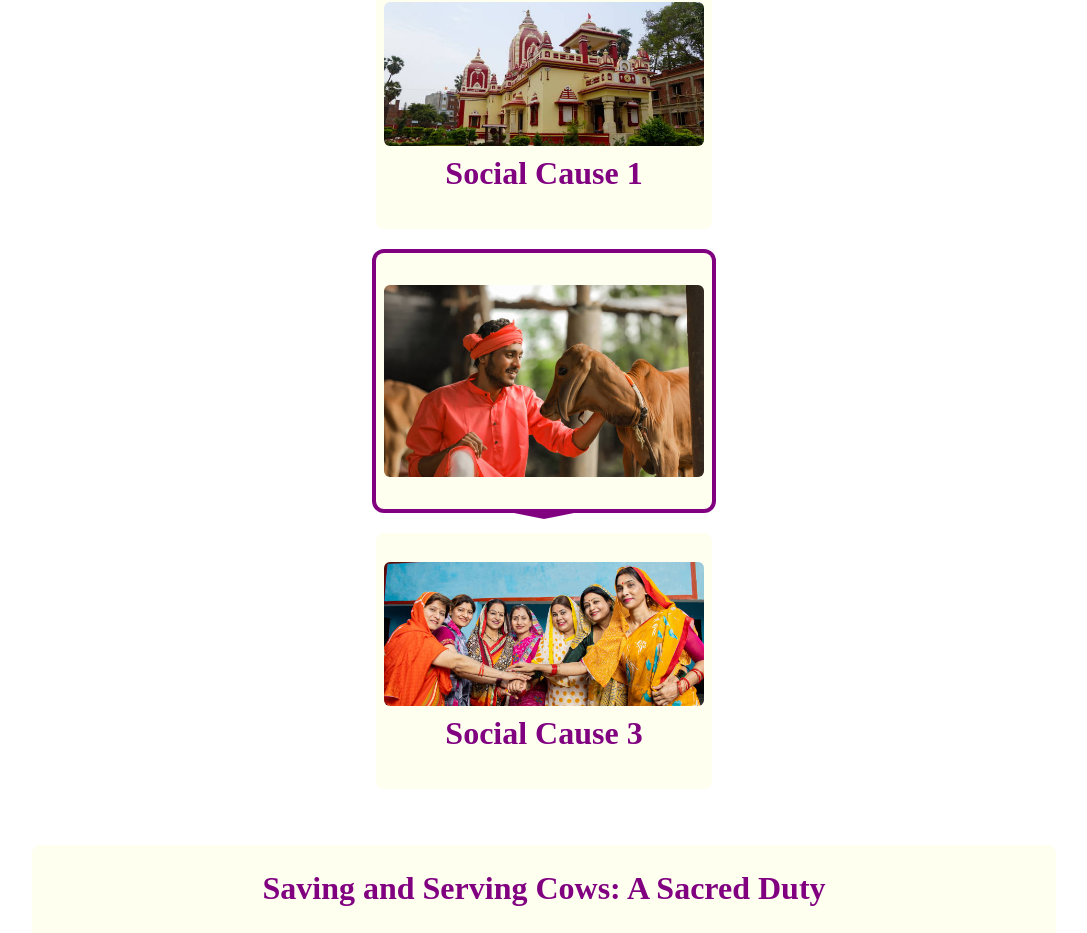
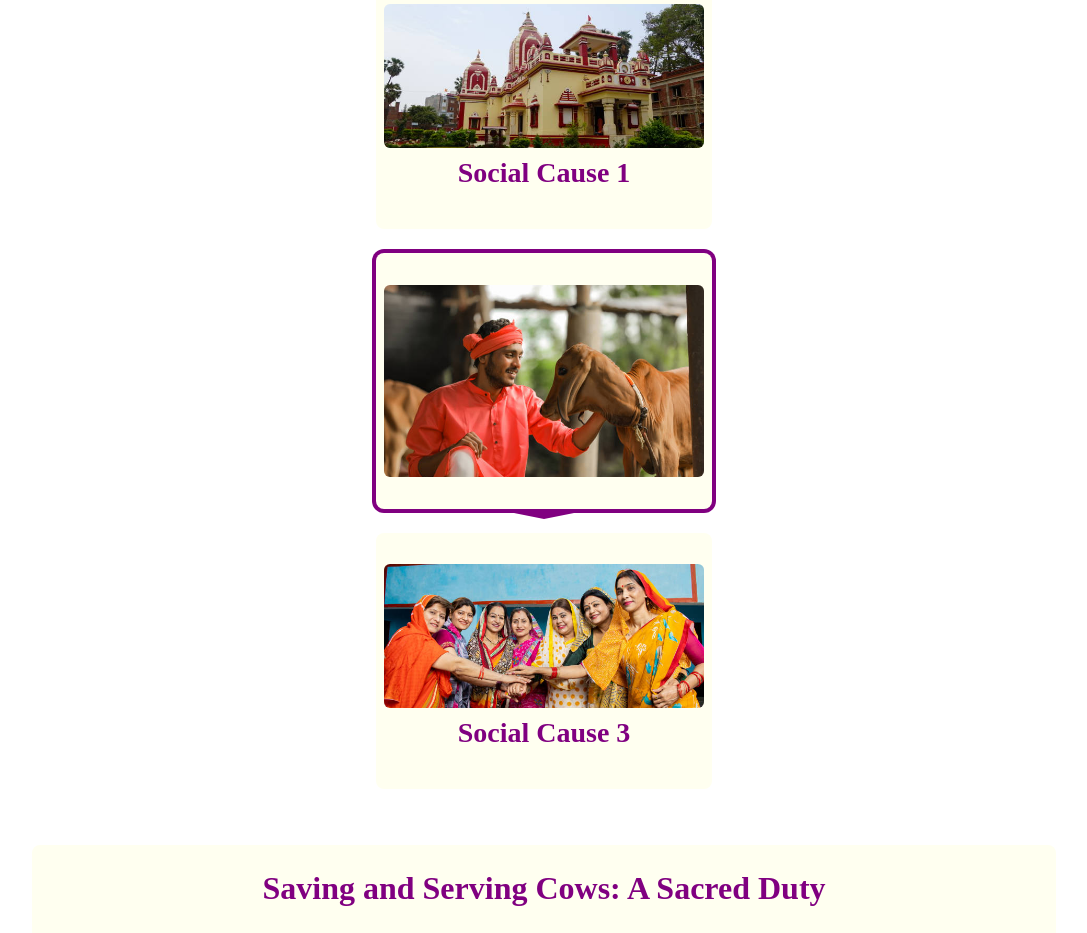
Before and after one commit to vm3techsolutions/ssgglobal, a React (Vite) app in the folder frontend/: page /social-cause in a window 1280 px wide. Shown: the part 449-1382 px from the top of the page, without its empty margins (96-1183 px from the left). Built offline with nearby package versions, Linux system fonts and the light colour scheme.

Commit message:
Banner change

```diff
--- a/frontend/src/Social Cause/ServingHumanity.jsx
+++ b/frontend/src/Social Cause/ServingHumanity.jsx
@@ -37,7 +37,7 @@ const SocialCauses = () => {
             }`} // Increased height for active tab
           />
           {activeTab !== 1 && (
-            <h2 className="primaryColor fw-bold mt-2">Social Cause 1</h2>
+            <h3 className="primaryColor fw-bold mt-2">Social Cause 1</h3>
           )}
         </div>
 
@@ -54,7 +54,7 @@ const SocialCauses = () => {
             }`} // Increased height for active tab
           />
           {activeTab !== 2 && (
-            <h2 className="primaryColor fw-bold mt-2">Social Cause 2</h2>
+            <h3 className="primaryColor fw-bold mt-2">Saving and Serving Cows </h3>
           )}
         </div>
 
@@ -71,7 +71,7 @@ const SocialCauses = () => {
             }`} // Increased height for active tab
           />
           {activeTab !== 3 && (
-            <h2 className="primaryColor fw-bold mt-2">Social Cause 3</h2>
+            <h3 className="primaryColor fw-bold mt-2">Social Cause 3</h3>
           )}
         </div>
       </div>
```
